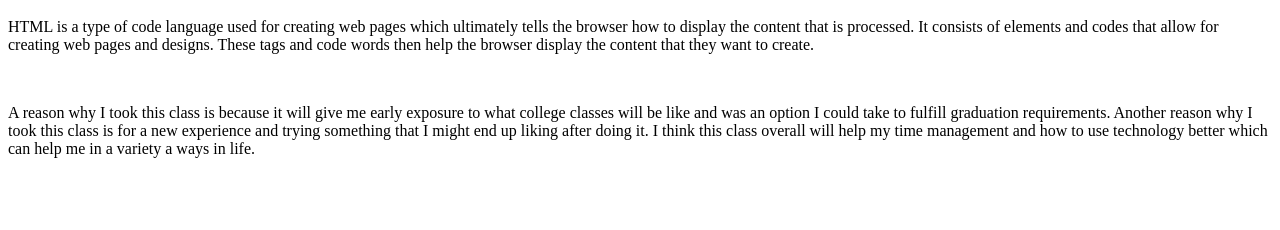
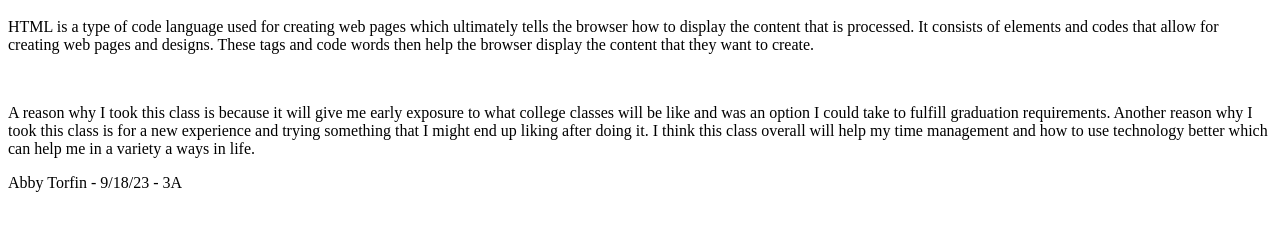
Before and after one commit to Ironning17/HelloWorld, a plain HTML site: page index.html in a window 1280 px wide. Shown: the part 48-278 px from the top of the page. Drawn offline with Linux system fonts and the light colour scheme.

Commit message:
Update index.html

```diff
--- a/index.html
+++ b/index.html
@@ -15,3 +15,6 @@
   think this class overall will help my time management and how to use
   technology better which can help me in a variety a ways in life.
 </p>
+<p>
+  Abby Torfin - 9/18/23 - 3A
+</p>
```
